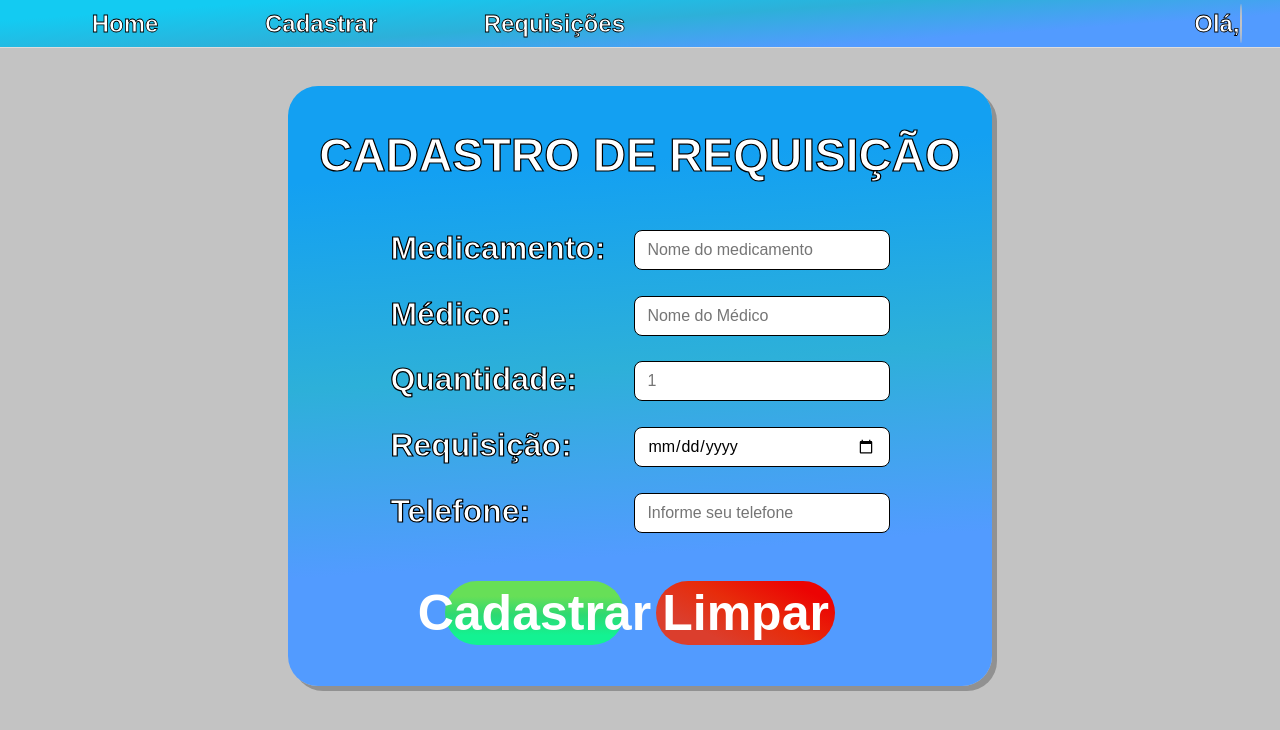
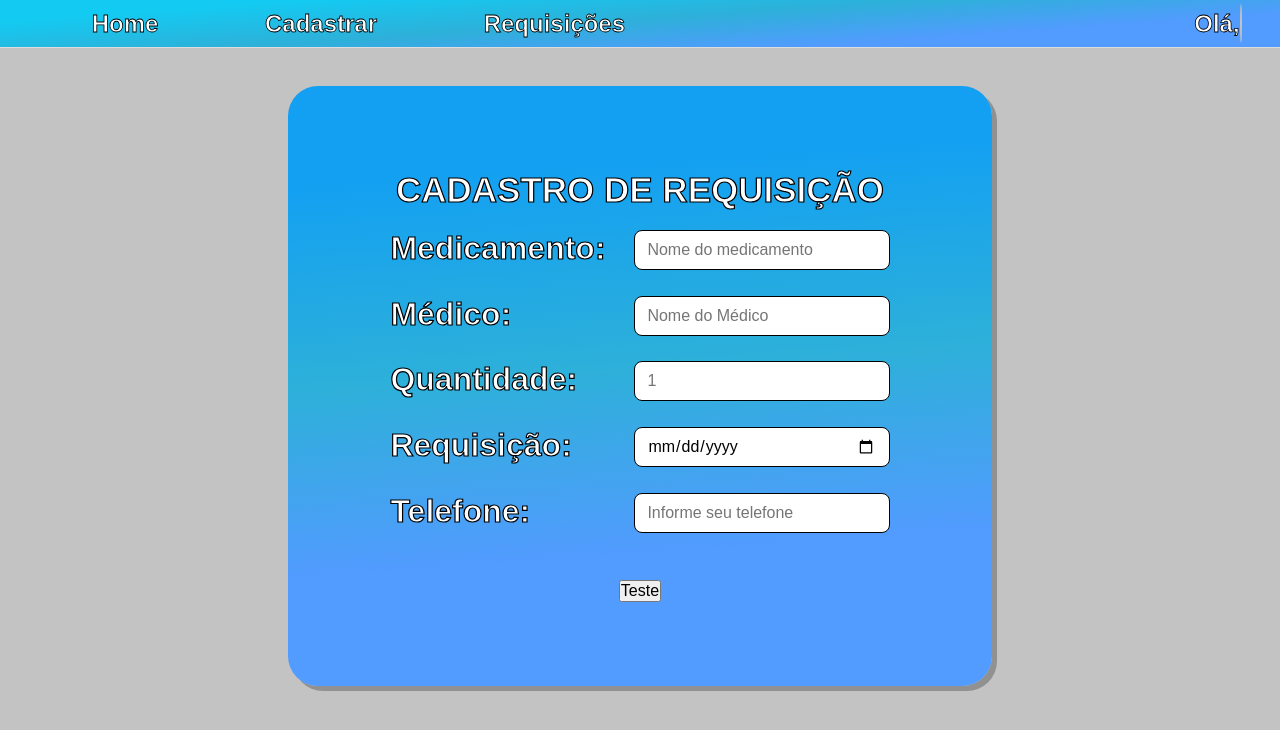
Before and after one commit to Faran42/portalfarma, a React (Create React App) app: page /cadastrar in a window 1280 px wide. Shown: the top 730 px of the page. Built offline with nearby package versions, Linux system fonts and the light colour scheme.

Commit message:
updating batata

```diff
--- a/package.json
+++ b/package.json
@@ -8,6 +8,7 @@
     "@testing-library/jest-dom": "^5.11.4",
     "@testing-library/react": "^11.1.0",
     "@testing-library/user-event": "^12.1.10",
+    "axios": "^0.21.2",
     "instant-table": "^3.0.0",
     "ka-table": "^7.1.3",
     "react": "^17.0.2",
--- a/src/components/LoginComponent/index.jsx
+++ b/src/components/LoginComponent/index.jsx
@@ -2,7 +2,11 @@ import React, { useState } from 'react';
 import { useHistory } from 'react-router-dom';
 import { GoogleLogin, GoogleLogout } from 'react-google-login';
 
+import api from '../../config/api'
+
 const clientId = "284036896748-md8b284t36cfe91t6ib2rufbbbh96hdu.apps.googleusercontent.com";
+
+
 
 function Login({ credentials, setCredentials }) {
   const history = useHistory();
@@ -19,6 +23,14 @@ function Login({ credentials, setCredentials }) {
     sessionStorage.setItem('googleId', res.profileObj.googleId);
     sessionStorage.setItem('imageUrl', res.profileObj.imageUrl);
     sessionStorage.setItem('name', res.profileObj.name);
+
+    api.post('pacientes', {
+      id: res.profileObj.googleId,
+      nome: res.profileObj.name,
+      email: res.profileObj.email
+    }).then((response) => {
+      console.log(response)
+    })
 
     setShowloginButton(false);
     setShowlogoutButton(true);
--- /dev/null
+++ b/src/config/api.js
@@ -0,0 +1,13 @@
+import axios from 'axios';
+
+const api = axios.create({
+// .. where we make our configurations
+    baseURL: 'https://0f63-138-122-251-241.ngrok.io/'
+});
+
+// Where you would set stuff like your 'Authorization' header, etc ...
+// api.defaults.headers.common['Authorization'] = 'AUTH TOKEN FROM api';
+
+// Also add/ configure interceptors && all the other cool stuff
+
+export default api;
--- /dev/null
+++ b/src/pages/Cadastro/components/Button/index.jsx
@@ -0,0 +1,11 @@
+import React from "react";
+
+import { Container, Title, Link } from "./styles";
+
+export function Button({ href, title, type }) {
+  return (
+    <Container buttonbgc={type} >
+        <Title>{title}</Title>
+    </Container>
+  );
+}
--- /dev/null
+++ b/src/pages/Cadastro/components/Button/styles.js
@@ -0,0 +1,50 @@
+import styled, { css } from 'styled-components'
+
+export const Container = styled.button`
+  width: 14vw;
+  height: 8vh;
+
+  display: flex;
+
+  justify-content: center;
+  align-items: center;
+
+  transition: 0.8s;
+
+  ${({ buttonbgc }) => buttonbgc ?
+    css`
+      background: rgb(103,223,87);
+      background: linear-gradient(180deg, rgba(103,223,87,1) 24%, rgba(45,217,114,1) 53%, rgba(19,242,146,1) 85%);
+  `:
+    css`
+      background: rgb(219,62,45);
+      background: linear-gradient(27deg, rgba(219,62,45,1) 24%, rgba(231,44,11,1) 53%, rgba(236,3,3,1) 85%);
+    `
+  };
+
+  border-radius: 5vh;
+
+  margin-bottom: 0%;
+
+  &:hover {
+    transition: 0.8s;
+    background-color: #1a49bd;
+  }
+`;
+
+export const Title = styled.h1`
+  font-size: 30px;
+  color: #fff;
+`;
+
+export const Link = styled.a`
+  text-decoration: none;
+
+  width: 100%;
+  height: 100%;
+
+  display: flex;
+
+  justify-content: center;
+  align-items: center;
+`;
--- a/src/pages/Cadastro/index.jsx
+++ b/src/pages/Cadastro/index.jsx
@@ -4,9 +4,26 @@ import { Container, Card, Title, Wrapper } from "./styles";
 
 import { Inputs } from "./components/Inputs";
 import { Header } from "../../components/Header";
-import { GenericButton } from "../../components/GenericButton";
+import { Button } from "./components/Button";
+
+import api from '../../config/api';
 
 export function Cadastro() {
+
+   function handleClick() {
+
+    api.post('requisicao', {
+      id_cadastro: 77,
+      medicamento: medicamento,
+      medico: medico,
+      quantidade: quantidade,
+      id_login: sessionStorage.getItem('googleId'),
+      create_date: reqDate
+    }).then(response => {
+      console.log(response)
+    })
+  }
+
   const [medicamento, setMedicamento] = useState("");
   const [medico, setMedico] = useState("");
   const [quantidade, setQuantidade] = useState(0);
@@ -54,8 +71,11 @@ export function Cadastro() {
             ph="Informe seu telefone"
           />
           <Wrapper>
-            <GenericButton href='#' title="Cadastrar" type={true} />
-            <GenericButton href='#' title="Limpar" type={false} />
+            <button onClick={handleClick}>Teste</button>
+
+
+            {/* <Button type='submit' title="Cadastrar" type={true} onClick={() => {alert('aaaaaaaaa')}}/>
+            <Button title="Limpar" type={false} /> */}
           </Wrapper>
         </Card>
       </Container>
--- a/src/pages/Cadastro/styles.js
+++ b/src/pages/Cadastro/styles.js
@@ -47,7 +47,7 @@ export const Card = styled.div`
 `;
 
 export const Title = styled.h1`
-  font-size: 46px;
+  font-size: 35px;
   color: #fff;
 
   -webkit-text-stroke-width: 0.15vh;
@@ -55,6 +55,6 @@ export const Title = styled.h1`
 
   text-align: center;
 
-  margin-bottom: 5%;
+  margin-bottom: 1%;
 
 `;
```
Also changed, not shown: 1 other file (tests, documents, lock files or other folders).
